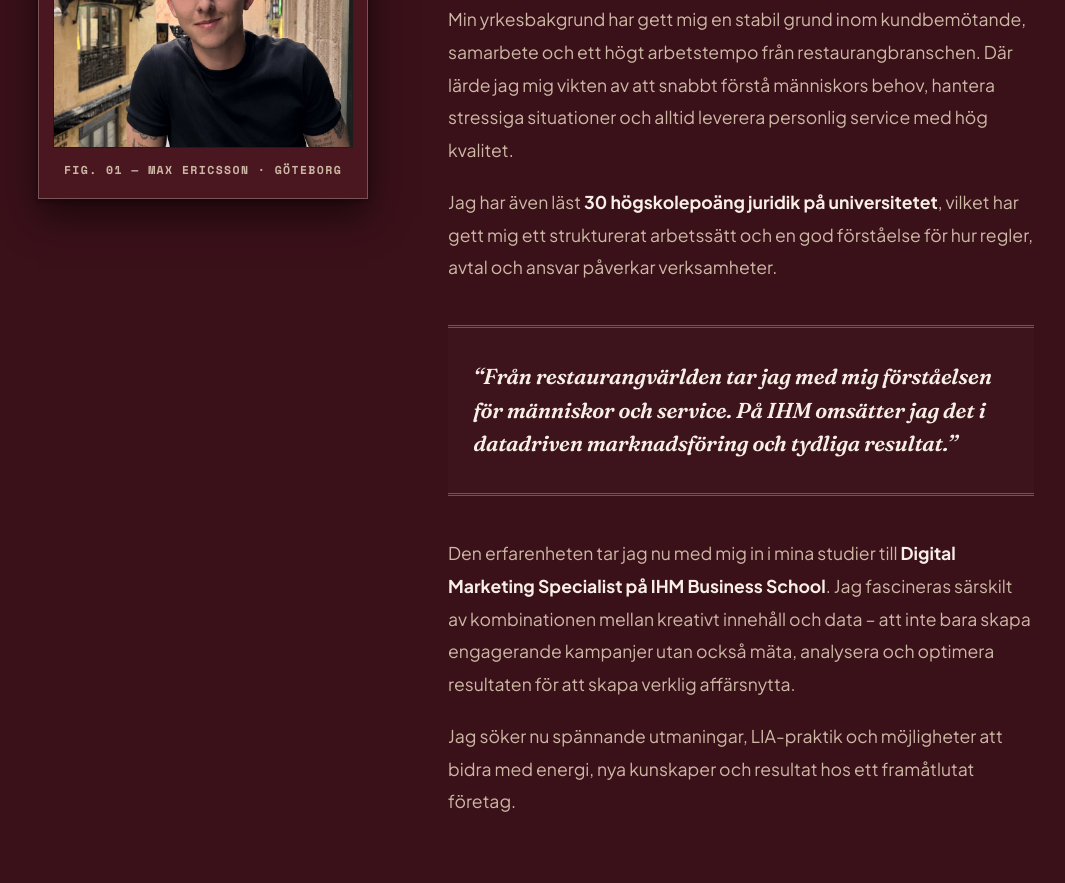
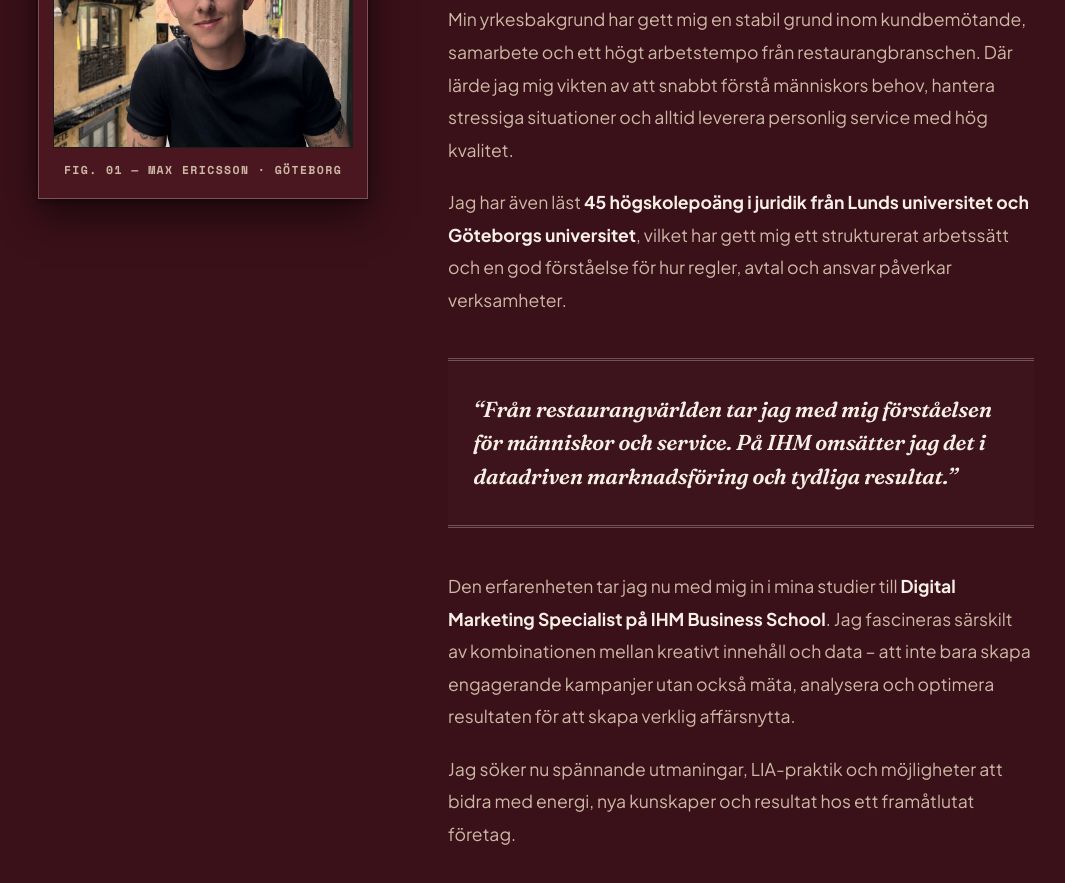
Before and after one commit to Maxeri397/Personlig-hemsida---Max-Ericsson, a plain HTML site: page IHM - Max Ericsson/index.html in a window 1280 px wide. Shown: the part 1814-2697 px from the top of the page, without its empty margins (104-1169 px from the left). Drawn offline with nearby package versions, Linux system fonts and the light colour scheme; animation ran at ten frames a second.

Commit message:
Uppdatera juridikstudier

```diff
--- a/IHM - Max Ericsson/index.html
+++ b/IHM - Max Ericsson/index.html
@@ -124,7 +124,7 @@
                     hantera stressiga situationer och alltid leverera personlig service med hög kvalitet.
                 </p>
                 <p>
-                    Jag har även läst <strong>30 högskolepoäng juridik på universitetet</strong>, vilket har gett mig
+                    Jag har även läst <strong>45 högskolepoäng i juridik från Lunds universitet och Göteborgs universitet</strong>, vilket har gett mig
                     ett strukturerat arbetssätt och en god förståelse för hur regler, avtal och ansvar påverkar
                     verksamheter.
                 </p>
```
